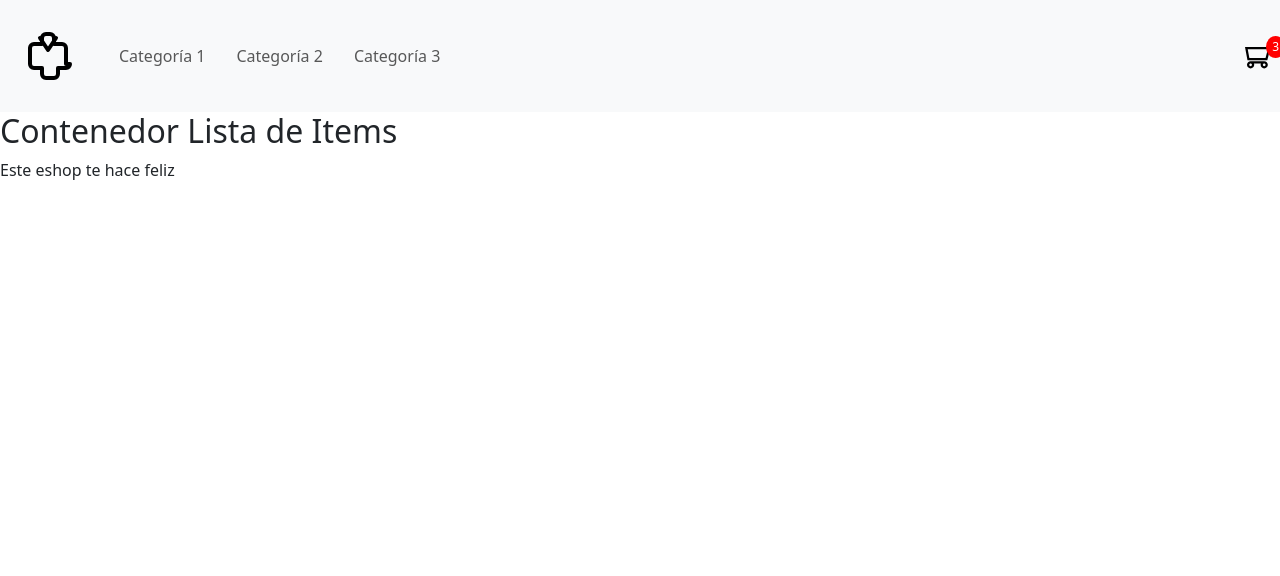
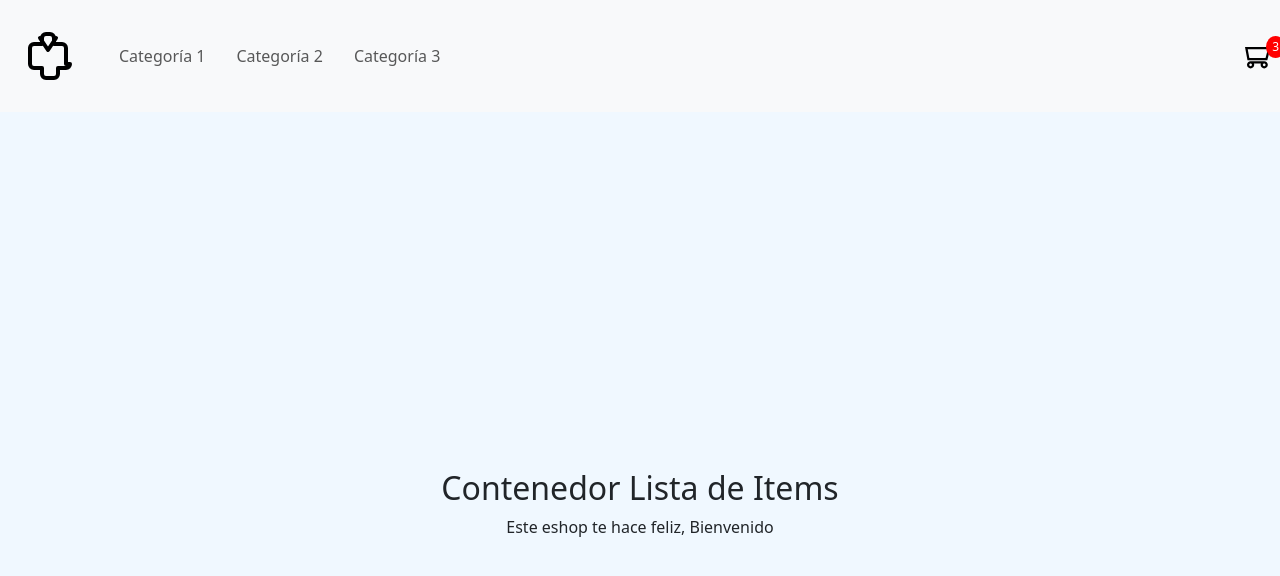
Before and after one commit to gmaldo/react-comision-57760, a React (Vite) app: page / in a window 1280 px wide. Shown: the top 576 px of the page. Built offline with nearby package versions, Linux system fonts and the light colour scheme.

Commit message:
PreEntrega1+Maldonado

```diff
--- a/src/App.jsx
+++ b/src/App.jsx
@@ -4,7 +4,7 @@ import NavBar from './components/Navbar/NavBar'
 import ItemListContainer from './components/ItemListContainer/ItemListContainer'
 function App() {
 
-  const message = "Este eshop te hace feliz"
+  const message = "Este eshop te hace feliz, Bienvenido"
 
   return (
     <>
--- a/src/components/Cart/CartWidget.jsx
+++ b/src/components/Cart/CartWidget.jsx
@@ -6,10 +6,10 @@ import './CartWidget.css';  // Importa los estilos específicos para este widget
 function CartWidget() {
     return (
         <div className="cart-widget">
-            <a href="#" className="position-relative">
+            <div className="position-relative">
                 <img src={cartIcon} alt="Carrito" />
                 <span className="cart-count">3</span>
-            </a>
+            </div>
         </div>
     );
 }
--- /dev/null
+++ b/src/components/ItemListContainer/ItemListContainer.css
@@ -0,0 +1,8 @@
+.itemListContainer{
+    height: 100vh;
+    background-color:  aliceblue;
+    display: flex;
+    flex-direction: column;
+    justify-content: center;
+    align-items: center;
+}
--- a/src/components/ItemListContainer/ItemListContainer.jsx
+++ b/src/components/ItemListContainer/ItemListContainer.jsx
@@ -1,8 +1,8 @@
 import React from 'react'
-
+import './ItemListContainer.css'
 const ItemListContainer = ({messaje}) => {
   return (
-    <div>
+    <div className='itemListContainer'>
         <h2>Contenedor Lista de Items</h2>
         <p>{messaje}</p>
     </div>
--- a/src/components/Navbar/NavBar.css
+++ b/src/components/Navbar/NavBar.css
@@ -2,6 +2,7 @@
 .navbar {
     background-color: #f8f8f8; /* Color de fondo claro */
     padding: 10px 20px; /* Espaciado interno */
+    padding-right: 10px;
 }
 
 /* Estilos para los ítems de navegación */
--- a/src/components/Navbar/NavBar.jsx
+++ b/src/components/Navbar/NavBar.jsx
@@ -10,15 +10,15 @@ function NavBar() {
         <nav className="navbar navbar-expand-lg navbar-light bg-light">
             <Logo/>
             <div className="navbar-collapse" id="navbarNav">
-                <div className="navbar-nav">
-                    <a className="nav-item nav-link" href="#">Categoría 1</a>
-                    <a className="nav-item nav-link" href="#">Categoría 2</a>
-                    <a className="nav-item nav-link" href="#">Categoría 3</a>
-                </div>
+                <ul className="navbar-nav">
+                    <li className="nav-item nav-link" href="#">Categoría 1</li>
+                    <li className="nav-item nav-link" href="#">Categoría 2</li>
+                    <li className="nav-item nav-link" href="#">Categoría 3</li>
+                </ul>
             </div>
             <CartWidget/> {/* Utilizando el componente CartWidget aquí */}
         </nav>
     );
 }
 
-export default NavBar;
+export default NavBar
```
